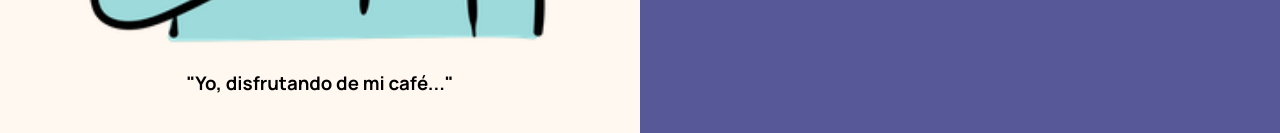
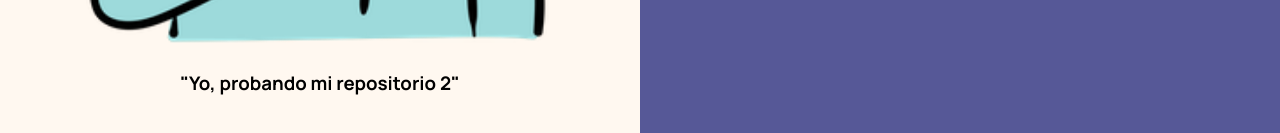
Before and after one commit to ReynagaMatias/portfolio-template, a plain HTML site: page index.html in a window 1280 px wide. Shown: the part 667-800 px from the top of the page. Drawn offline with nearby package versions, Linux system fonts and the light colour scheme.

Commit message:
linea igual modificada

```diff
--- a/index.html
+++ b/index.html
@@ -33,7 +33,7 @@
     <div class="half-section">
      <div class="avatar-container">
       <img src="./assets/avatar.png" alt="">
-      <h3>"Yo, disfrutando de mi café..."</h3>
+      <h3>"Yo, probando mi repositorio 2"</h3>
      </div>
     </div>
     <div class="half-section text-section">
```
